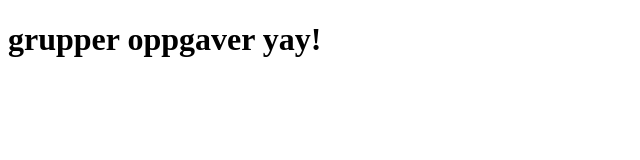
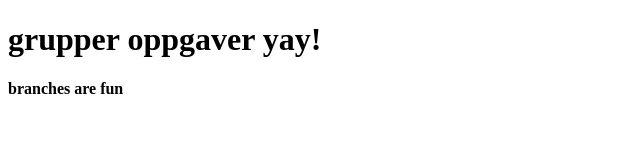
Before and after one commit to guysoul/gruppe-oppgaver, a plain HTML site: page index.html in a window 1280 px wide. Shown: the whole page, without its empty margins (0-640 px from the left). Drawn offline with Linux system fonts and the light colour scheme.

Commit message:
commit-Mohit

```diff
--- a/index.html
+++ b/index.html
@@ -8,6 +8,7 @@
   </head>
   <body>
     <h1>grupper oppgaver yay!</h1>
+    <h4>branches are fun</h4>
     <script src="./script.js"></script>
   </body>
 </html>
```
